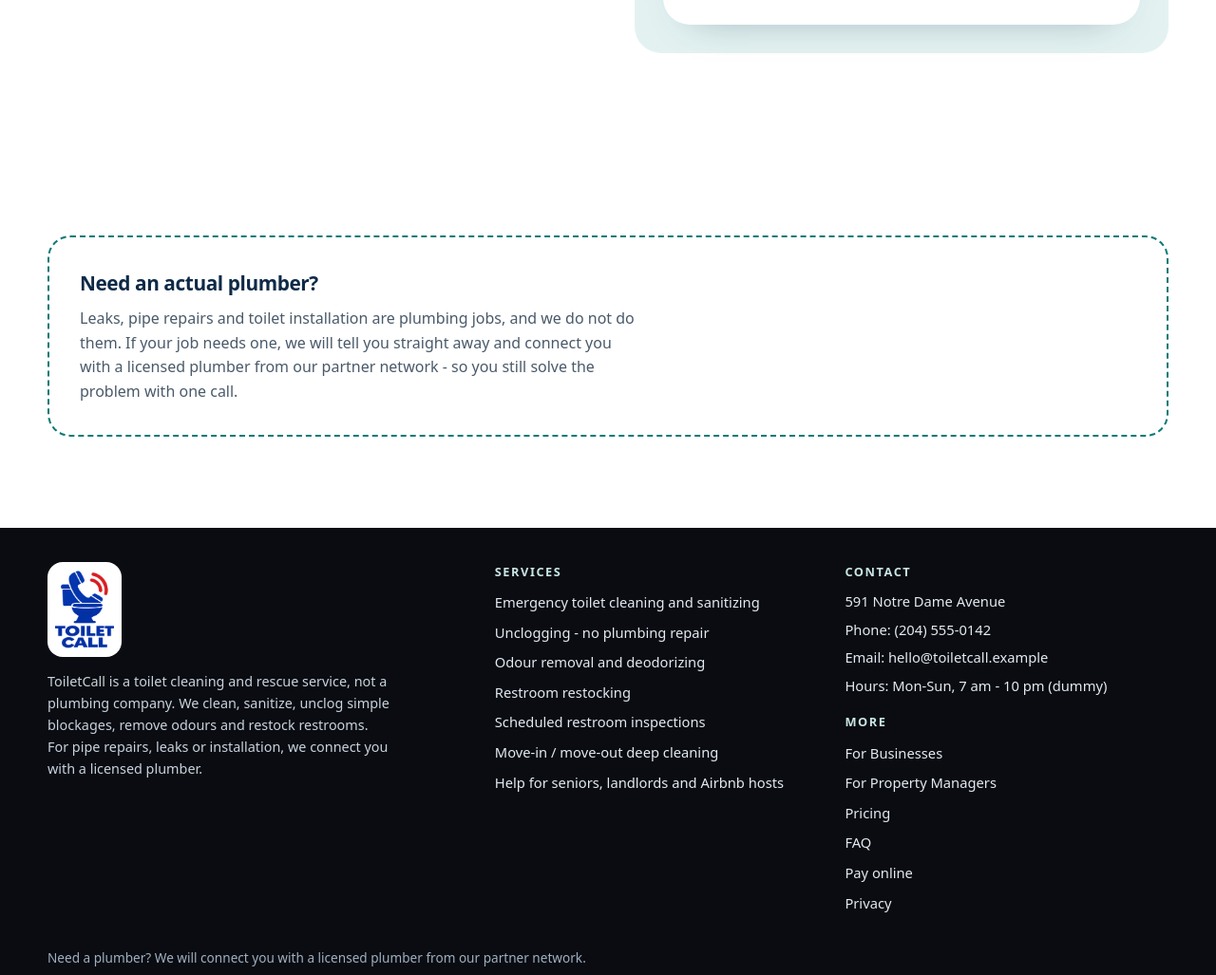
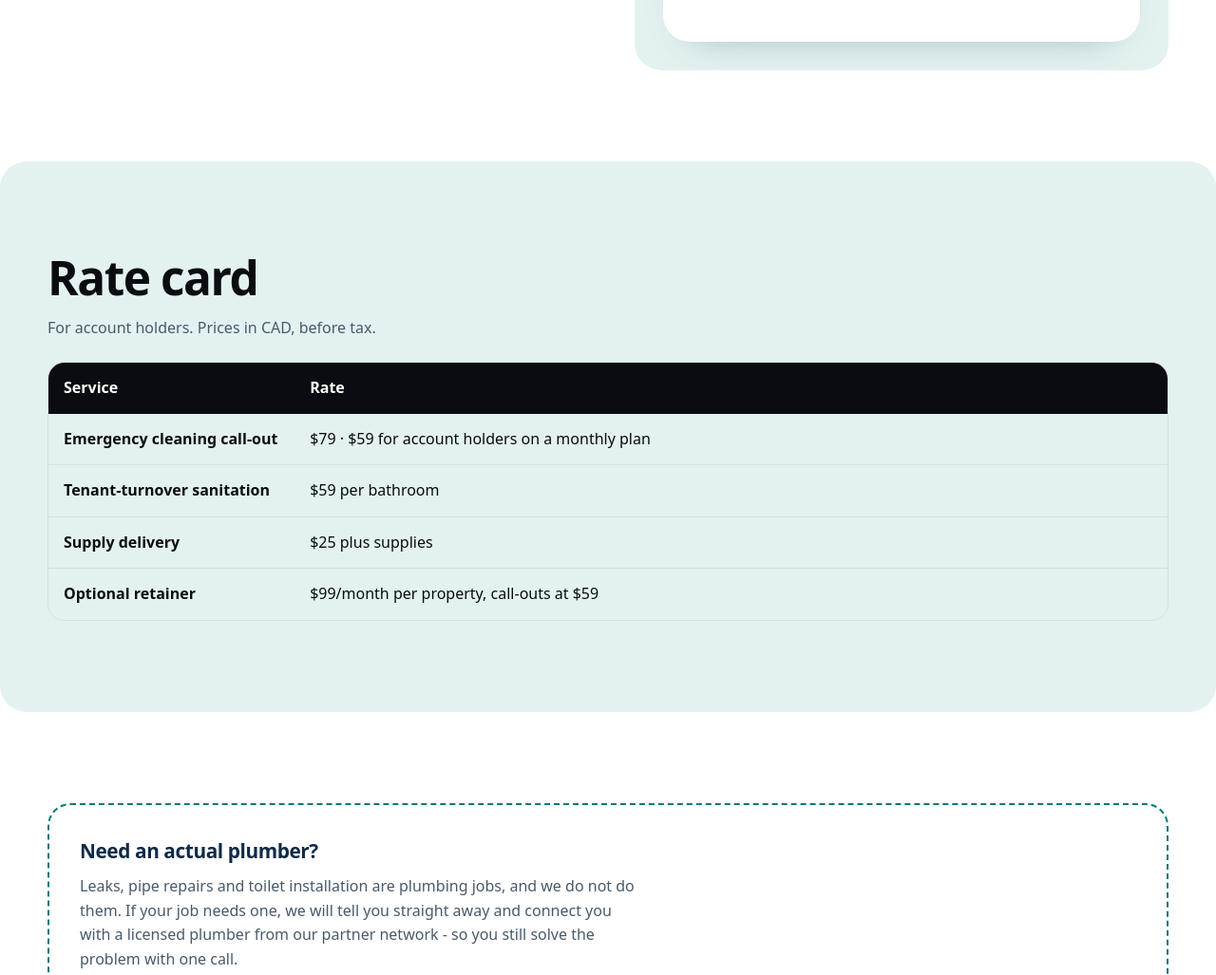
Before and after one commit to cortexinvader001/Toilet-calls, a plain HTML site: page for-property-managers.html in a window 1280 px wide. Shown: the part 1668-2695 px from the top of the page at 95% size. Drawn offline with Linux system fonts and the light colour scheme.

Commit message:
Add final pricing, phone, hours and service area from client sheet
Co-Authored-By: Claude Sonnet 5.5 <noreply@anthropic.com>
Claude-Session: https://claude.ai/code/session_01FoSBiH5J5CGPCE58xZKiqu

```diff
--- a/for-property-managers.html
+++ b/for-property-managers.html
@@ -81,6 +81,16 @@
 <p class="fnote">We use your details only to reply to your enquiry. See our <a href="privacy.html">privacy notice</a>.</p>
 </form><div class="confirm" hidden></div></div>
 </div></section>
+<section class="plansec" id="rates"><div class="wrap">
+  <h2 class="rv">Rate card</h2>
+  <p class="lede rv">For account holders. Prices in CAD, before tax.</p>
+  <div class="tablewrap rv"><table class="plans"><thead><tr><th>Service</th><th>Rate</th></tr></thead><tbody>
+  <tr><th scope="row">Emergency cleaning call-out</th><td>$79 &middot; $59 for account holders on a monthly plan</td></tr>
+  <tr><th scope="row">Tenant-turnover sanitation</th><td>$59 per bathroom</td></tr>
+  <tr><th scope="row">Supply delivery</th><td>$25 plus supplies</td></tr>
+  <tr><th scope="row">Optional retainer</th><td>$99/month per property, call-outs at $59</td></tr>
+  </tbody></table></div>
+</div></section>
 <section><div class="wrap"><aside class="referral rv"><h3><!--A-->Need an actual plumber?<!--/A--></h3>
 <p><!--A-->Leaks, pipe repairs and toilet installation are plumbing jobs, and we do not do them. If your job needs one, we will tell you straight away and connect you with a licensed plumber from our partner network - so you still solve the problem with one call.<!--/A--></p></aside></div></section>
 </main>
--- a/script.js
+++ b/script.js
@@ -2,11 +2,11 @@
    Fill in CONFIG when the owner confirms each detail. Anything left empty
    keeps its visible "[OWNER TO CONFIRM]" placeholder on the page. */
 var CONFIG = {
-  phone: "(204) 555-0142",          // shown text, e.g. "204 555 0123"
-  phoneTel: "+12045550142",       // dialling number, e.g. "+12045550123"
+  phone: "(431) 340-5777",          // shown text, e.g. "204 555 0123"
+  phoneTel: "+14313405777",       // dialling number, e.g. "+12045550123"
   email: "hello@toiletcall.example",
-  hours: "Mon-Sun, 7 am - 10 pm (dummy)",
-  area: "",
+  hours: "10 am - 6 pm. Emergencies 24/7.",
+  area: "Winnipeg and surrounding area",
   response: "",       // response-time wording used on confirmations
   etUser: "",         // e-Transfer address, part before the @
   etHost: "",         // e-Transfer address, part after the @
--- a/style.css
+++ b/style.css
@@ -452,3 +452,8 @@ label.opt input{width:20px;min-height:20px;height:20px;accent-color:var(--teal);
 .scrim{inset:var(--hh) 0 0 0}
 @media (min-width:900px) and (max-width:1199px){.call-pill{display:inline-flex}}
 .hp{position:absolute;left:-9999px;width:1px;height:1px;overflow:hidden}
+.price .amt{text-align:right}
+.price .amt b{display:block;font-size:1.7rem;letter-spacing:-.02em;color:var(--blue)}
+.price .amt small{color:var(--text-2);font-size:.82rem}
+@media (max-width:599px){.price .amt{text-align:left}}
+.fnote{margin-bottom:18px}
```
Also changed, not shown: for-businesses.html (+3 -3 lines), pricing.html (+6 -4 lines).
